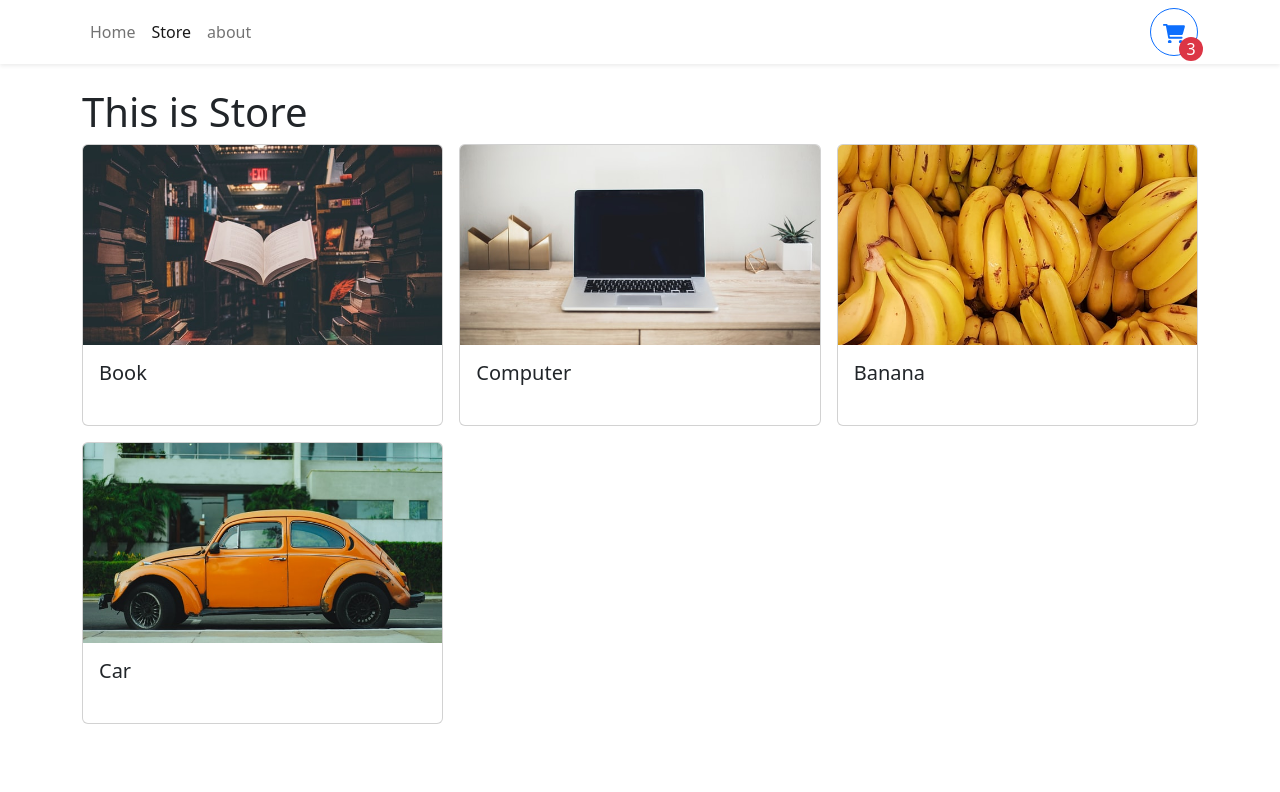
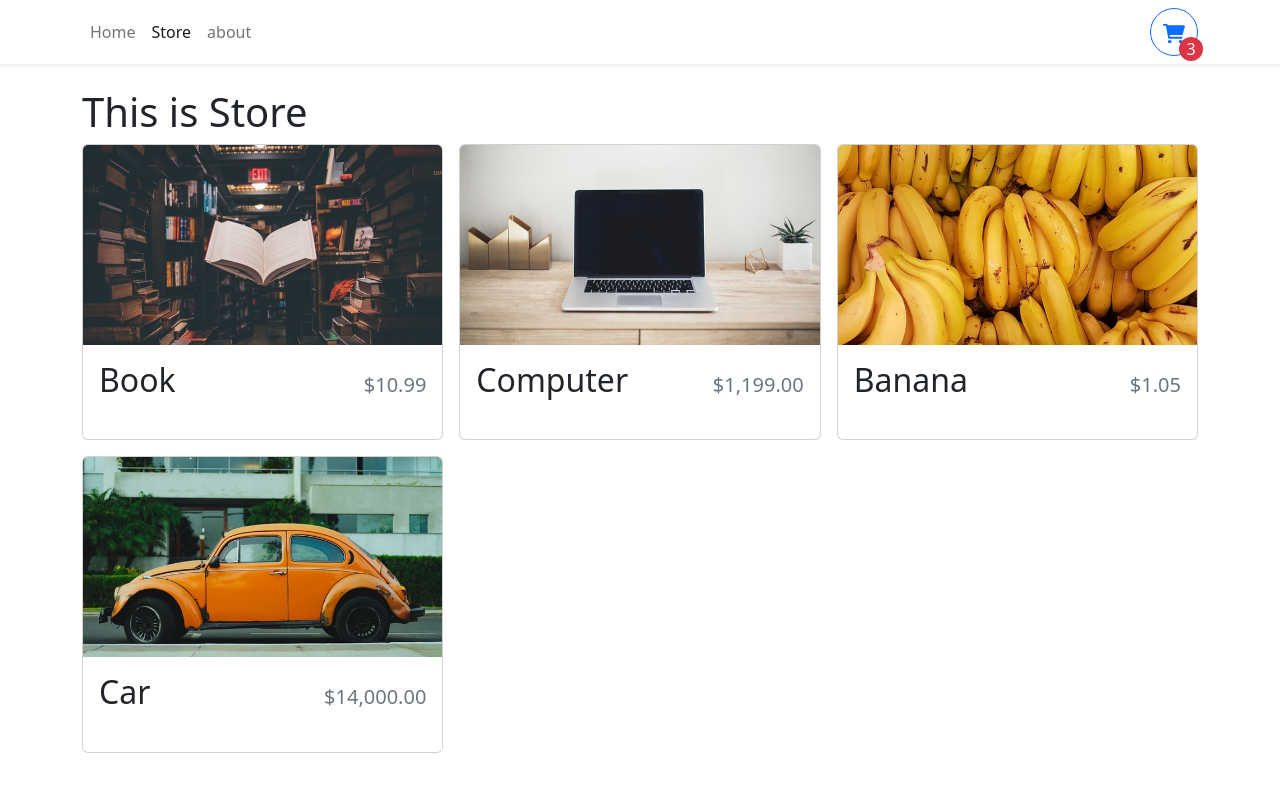
Before and after one commit to arifth/react-ts-shopping-cart-wds, a React (Vite) app: page /store in a window 1280 px wide. Shown: the top 792 px of the page. Built offline with nearby package versions, Linux system fonts and the light colour scheme.

Commit message:
adding utility for formatting currency

```diff
--- a/src/components/StoreItem.tsx
+++ b/src/components/StoreItem.tsx
@@ -1,5 +1,5 @@
 import { Card } from 'react-bootstrap'
-
+import { currencyFormater } from '../utilities/currencyFormater'
 type storeItemProps= {
   id: number,
   name: string,
@@ -18,8 +18,9 @@ export function StoreItem ( {id, name, price, imgUrl }:storeItemProps){
     style={{ objectFit: 'cover'}}
     />
     <Card.Body className="d-flex flex-column">
-      <Card.Title className="d-flex justify-content-space-between align-items-baseline mb-4">
-       <span>{name}</span>
+      <Card.Title className="d-flex justify-content-between align-items-baseline mb-4">
+       <span className="fs-2">{name}</span>
+       <span className="ms-2 text-muted">{ currencyFormater(price)}</span>
       </Card.Title>
     </Card.Body>
   </Card>
--- /dev/null
+++ b/src/utilities/currencyFormater.ts
@@ -0,0 +1,6 @@
+const FORMATCRC = new Intl.NumberFormat(undefined, {currency:"USD",style:"currency"})
+
+
+export function currencyFormater( number:number){
+  return FORMATCRC.format(number)
+}
```
